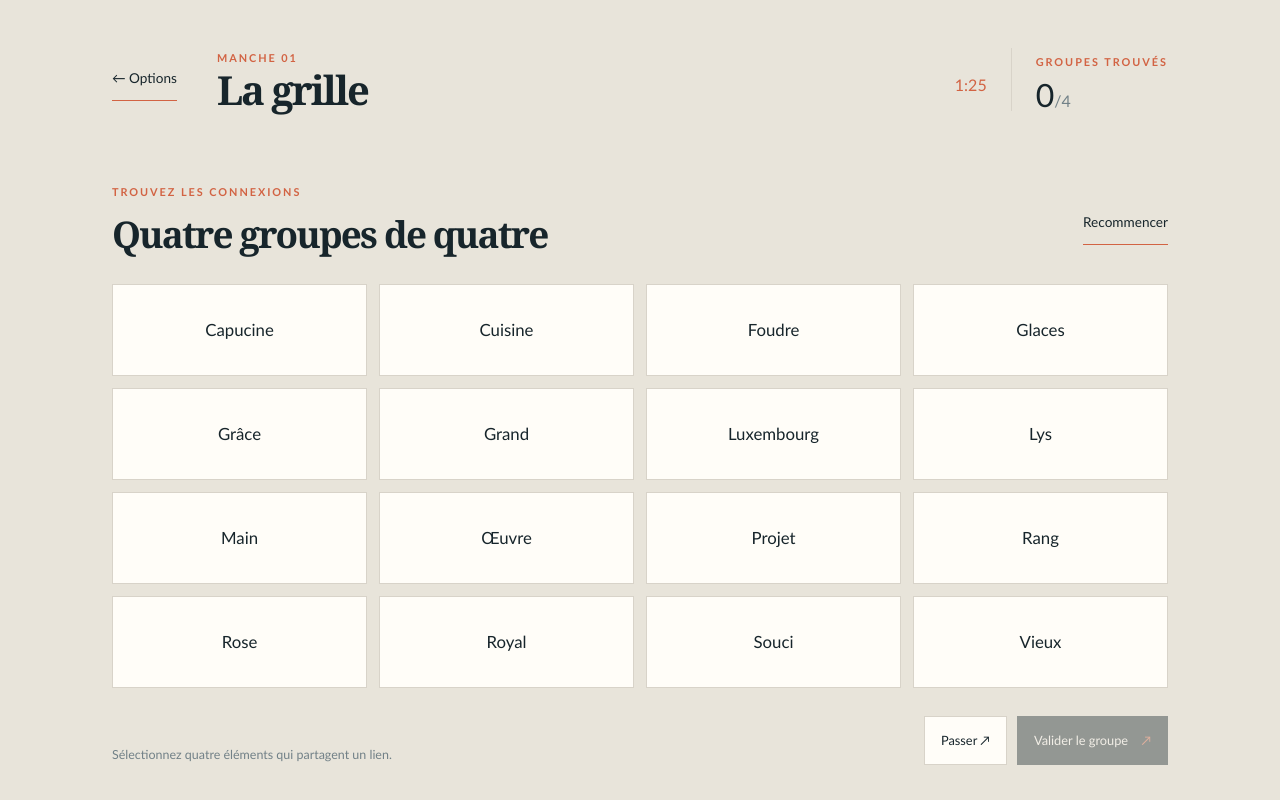
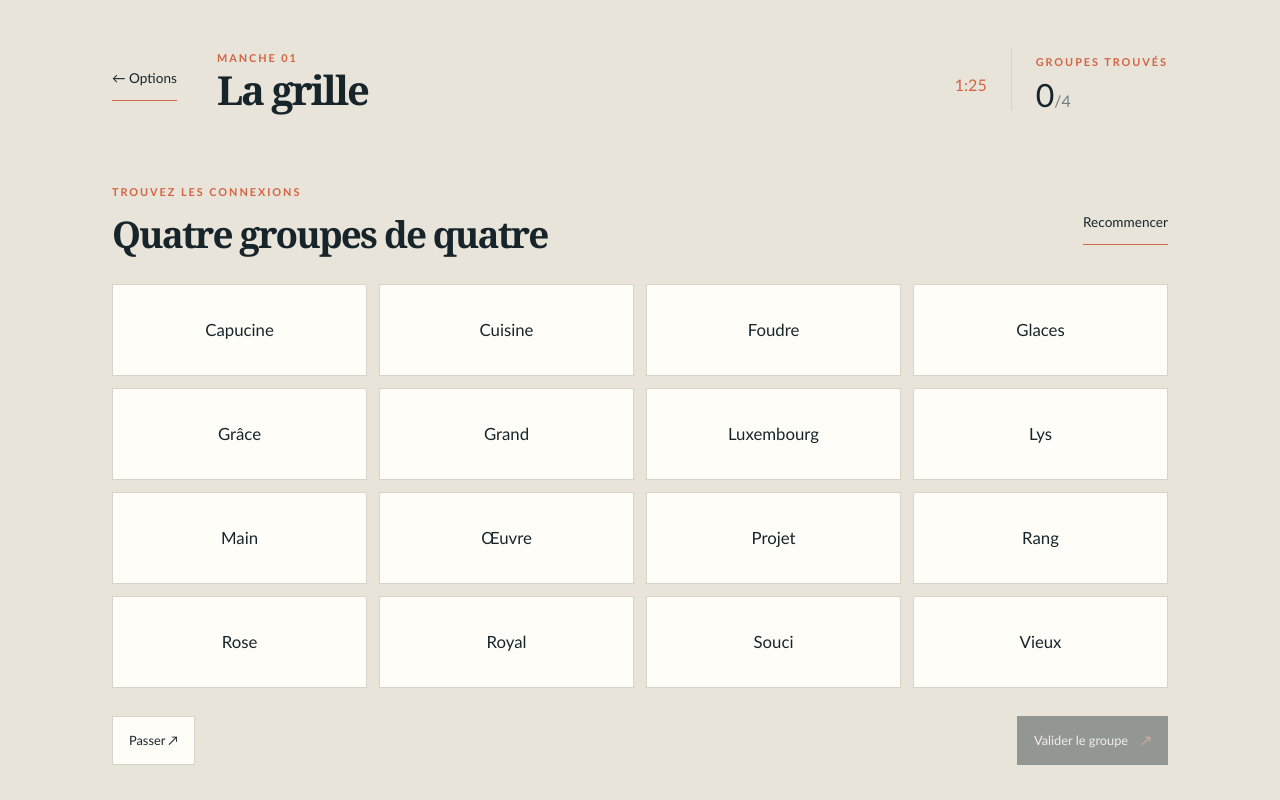
Before and after one commit to John-Paul-DUBECQ/onlyConnectJP, a Vue app: page /grid/play in a window 1280 px wide. Built offline with nearby package versions, Linux system fonts and the light colour scheme; the HTML template or start-up script is replaced by a standard one.

Commit message:
Séparation des boutons skip

```diff
--- a/src/games/grid/GridGame.vue
+++ b/src/games/grid/GridGame.vue
@@ -324,15 +324,12 @@ function resetGrid() {
       </div>
 
       <div class="game-controls">
-        <p class="game-message" :class="{ success: message.startsWith('Bien vu') }">{{ message }}</p>
-        <div class="control-buttons">
           <button class="skip-button" type="button" :disabled="hasEnded || solvedCount === 4" @click="skipGame">
             Passer <span aria-hidden="true">↗</span>
           </button>
           <button class="check-button" type="button" :disabled="hasEnded || selectedItems.length !== 4 || attemptsRemaining === 0 || (!isUnlimited && remainingSeconds === 0)" @click="checkSelection">
             Valider le groupe <span aria-hidden="true">↗</span>
           </button>
-        </div>
       </div>
     </section>
   </main>
```
